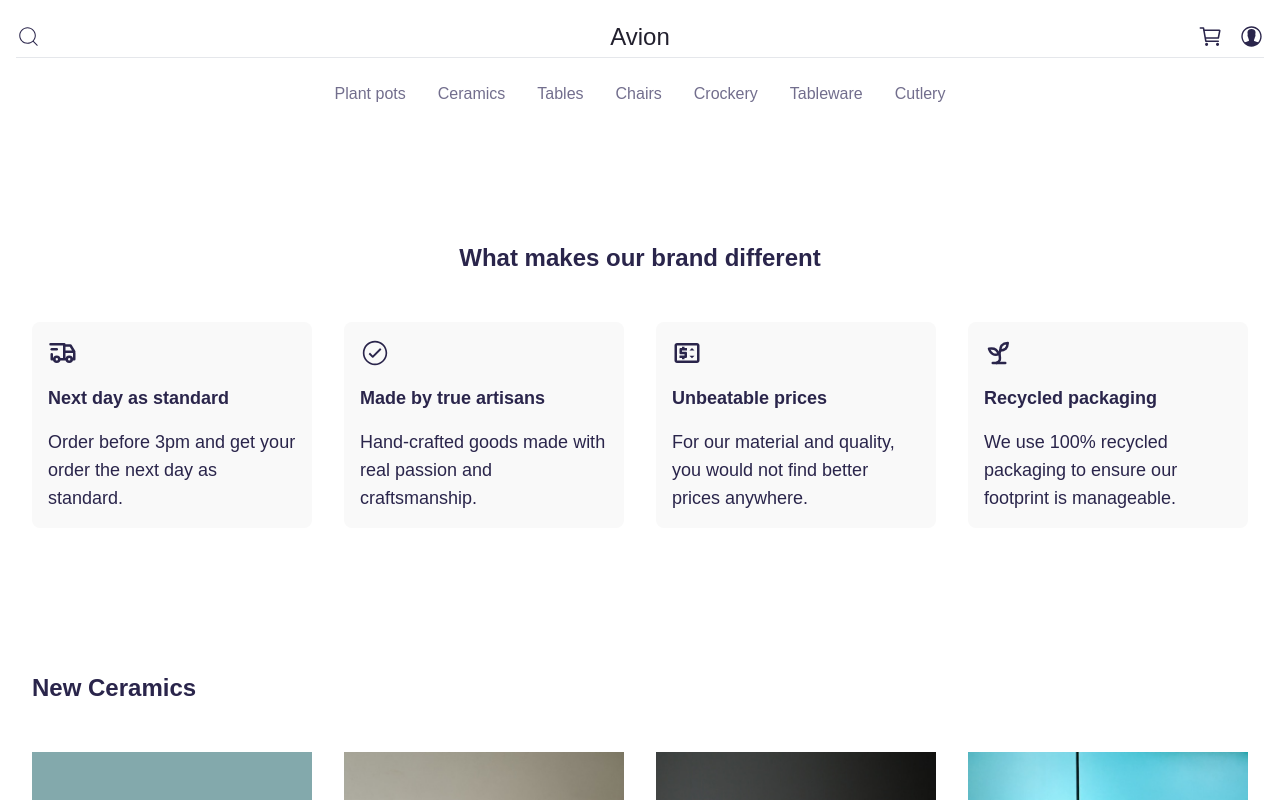
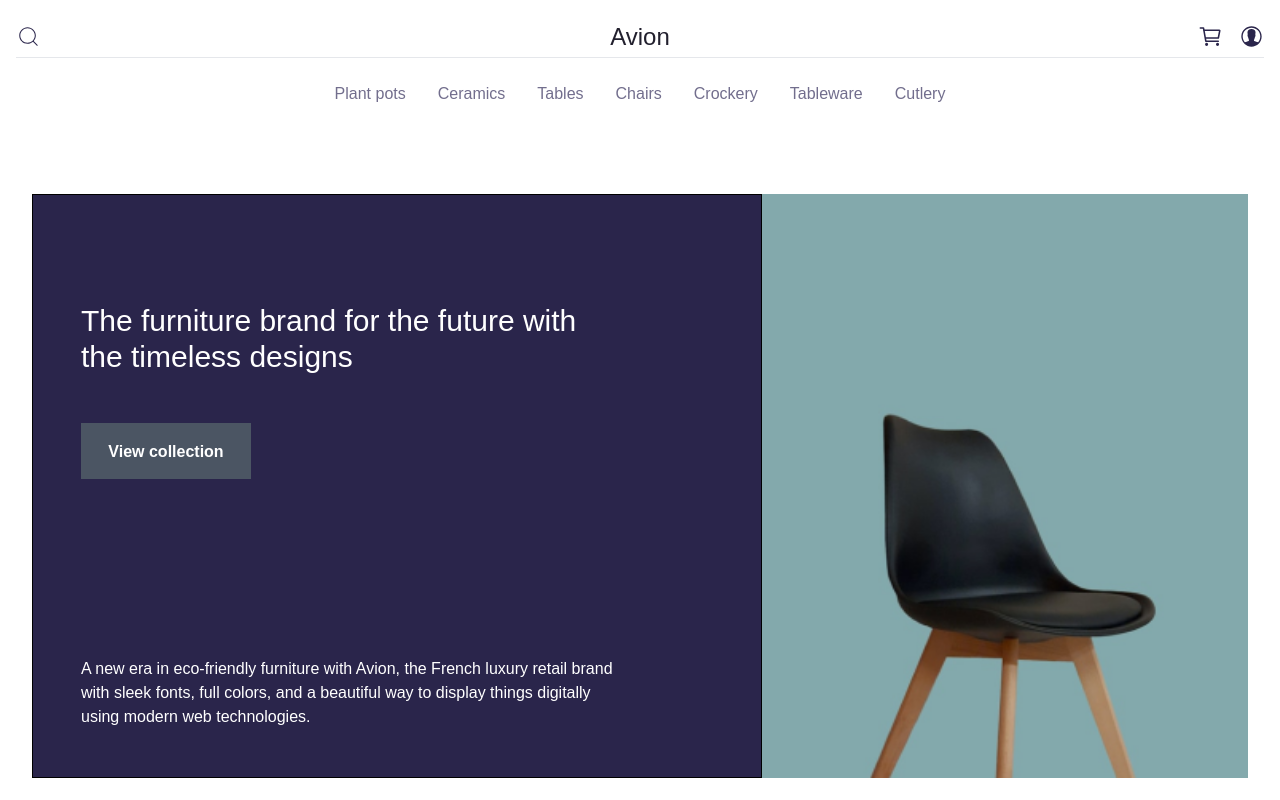
Before and after one commit to RafihaSiddiqui6/Hackathon-figma-E-commerce, a Next.js app: page / in a window 1280 px wide. Shown: the top 800 px of the page. Built offline with nearby package versions, Linux system fonts and the light colour scheme.

Commit message:
page.tsx

```diff
--- a/src/app/page.tsx
+++ b/src/app/page.tsx
@@ -1,4 +1,4 @@
-
+import Brand from "./components/brand"
 import Uniqueness from "./components/uniqueness"
 import Ceramics from "./components/ceramics"
 import Products from "./components/product"
@@ -7,7 +7,7 @@ import Last from "./components/last"
 export default function Page(){
   return (
     <div>
-
+   <Brand/>
    <Uniqueness/>
    <Ceramics/>
    <Products/>
```
